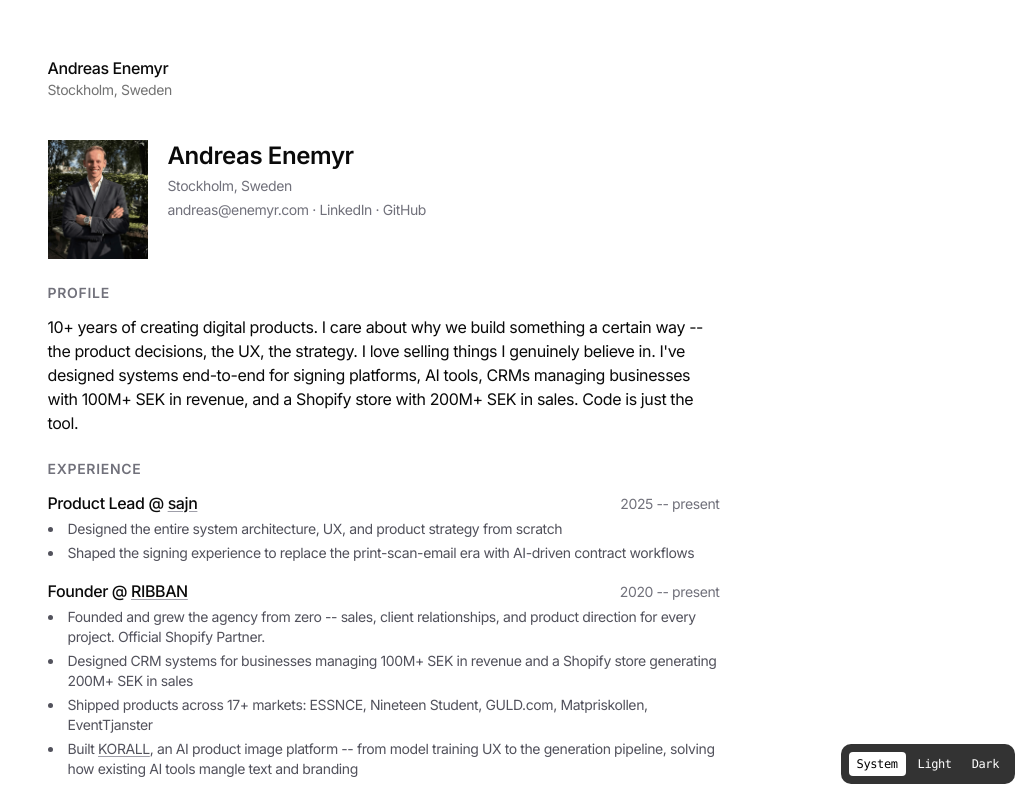
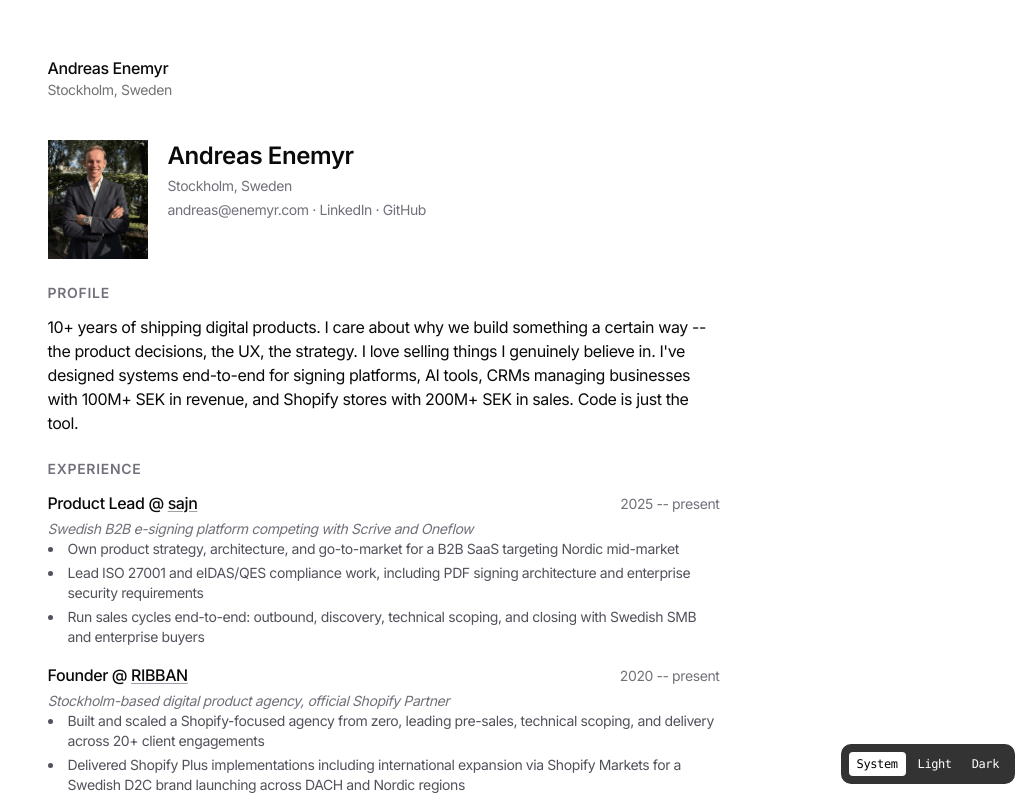
Before and after one commit to enemyrr/enemyr-blog, a Next.js app: page /resume in a window 1280 px wide. Shown: the top 799 px of the page, without its empty margins (249-1280 px from the left). Built offline with nearby package versions, Linux system fonts and the light colour scheme.

Commit message:
Revise resume page content for clarity and impact. Updated profile description, enhanced project details, and refined responsibilities to better reflect experience in digital product development and B2B SaaS.

```diff
--- a/app/resume/page.tsx
+++ b/app/resume/page.tsx
@@ -31,11 +31,11 @@ export default function ResumePage() {
 
       <Section title="Profile">
         <p>
-          10+ years of creating digital products. I care about why we build
+          10+ years of shipping digital products. I care about why we build
           something a certain way -- the product decisions, the UX, the
           strategy. I love selling things I genuinely believe in. I've designed
           systems end-to-end for signing platforms, AI tools, CRMs managing
-          businesses with 100M+ SEK in revenue, and a Shopify store with 200M+
+          businesses with 100M+ SEK in revenue, and Shopify stores with 200M+
           SEK in sales. Code is just the tool.
         </p>
       </Section>
@@ -47,14 +47,21 @@ export default function ResumePage() {
           period="2025 -- present"
           url="https://www.sajn.se"
         >
+          <p className="italic text-zinc-500">
+            Swedish B2B e-signing platform competing with Scrive and Oneflow
+          </p>
           <ul>
             <li>
-              Designed the entire system architecture, UX, and product strategy
-              from scratch
+              Own product strategy, architecture, and go-to-market for a B2B
+              SaaS targeting Nordic mid-market
             </li>
             <li>
-              Shaped the signing experience to replace the print-scan-email
-              era with AI-driven contract workflows
+              Lead ISO 27001 and eIDAS/QES compliance work, including PDF
+              signing architecture and enterprise security requirements
+            </li>
+            <li>
+              Run sales cycles end-to-end: outbound, discovery, technical
+              scoping, and closing with Swedish SMB and enterprise buyers
             </li>
           </ul>
         </Entry>
@@ -65,24 +72,31 @@ export default function ResumePage() {
           period="2020 -- present"
           url="https://ribban.co"
         >
+          <p className="italic text-zinc-500">
+            Stockholm-based digital product agency, official Shopify Partner
+          </p>
           <ul>
             <li>
-              Founded and grew the agency from zero -- sales, client
-              relationships, and product direction for every project.
-              Official Shopify Partner.
+              Built and scaled a Shopify-focused agency from zero, leading
+              pre-sales, technical scoping, and delivery across 20+ client
+              engagements
             </li>
             <li>
-              Designed CRM systems for businesses managing 100M+ SEK in revenue
-              and a Shopify store generating 200M+ SEK in sales
+              Delivered Shopify Plus implementations including international
+              expansion via Shopify Markets for a Swedish D2C brand launching
+              across DACH and Nordic regions
             </li>
             <li>
-              Shipped products across 17+ markets: ESSNCE, Nineteen Student,
-              GULD.com, Matpriskollen, EventTjanster
+              Architected a CRM handling 100M+ SEK in annual revenue and
+              advised a Shopify merchant generating 200M+ SEK in GMV
             </li>
             <li>
-              Built <a href="https://www.korall.ai" target="_blank" rel="noopener noreferrer" className="underline decoration-zinc-400 underline-offset-2">KORALL</a>, an AI product image platform -- from model
-              training UX to the generation pipeline, solving how existing AI
-              tools mangle text and branding
+              Client portfolio spans D2C, B2B, marketplace, and media verticals
+              across Nordic and international markets
+            </li>
+            <li>
+              Built <a href="https://www.korall.ai" target="_blank" rel="noopener noreferrer" className="underline decoration-zinc-400 underline-offset-2">KORALL</a>, an AI product image platform, from model
+              training UX to the generation pipeline
             </li>
           </ul>
         </Entry>
```
